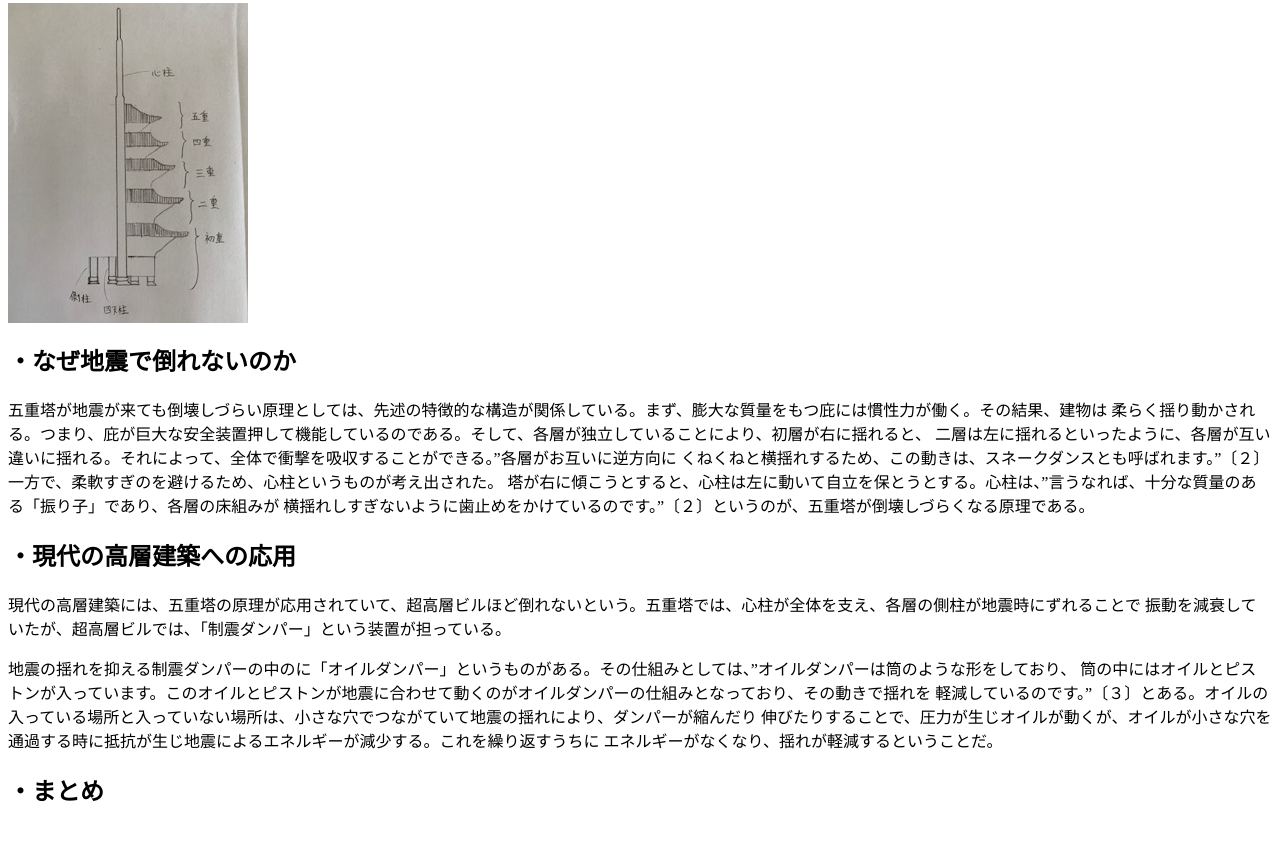
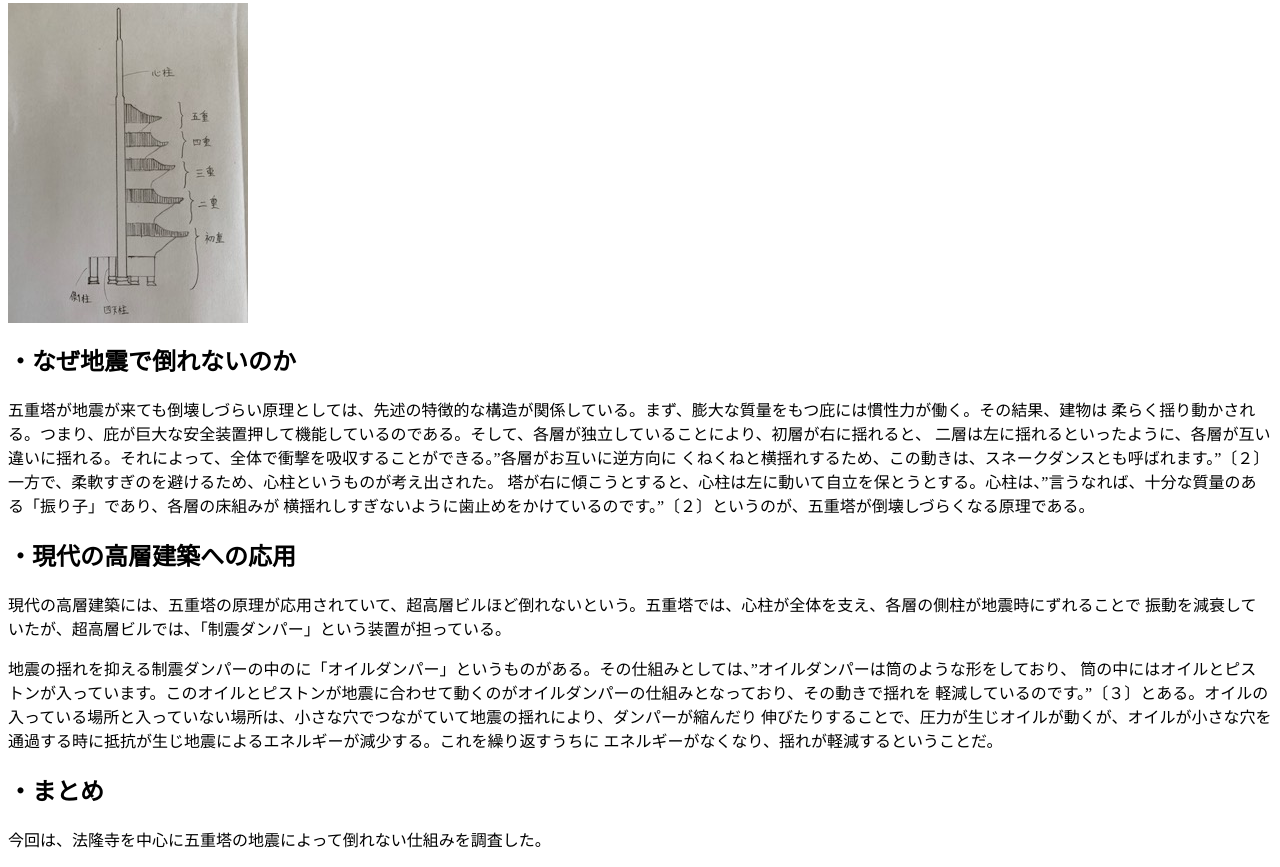
Before and after one commit to shosukeono/shosukeono.github.io, a plain HTML site: page cl2020.html in a window 1280 px wide. Shown: the part 817-1684 px from the top of the page. Before the commit the page ends 1644 px from the top, so only its background shows below. Drawn offline with Linux system fonts and the light colour scheme.

Commit message:
Update cl2020.html

```diff
--- a/cl2020.html
+++ b/cl2020.html
@@ -53,7 +53,7 @@
     エネルギーがなくなり、揺れが軽減するということだ。
   <p>
   <h2><a name="matome">・まとめ</a></h2>
-  <p>
+  <p>  今回は、法隆寺を中心に五重塔の地震によって倒れない仕組みを調査した。
 
 
 
```
